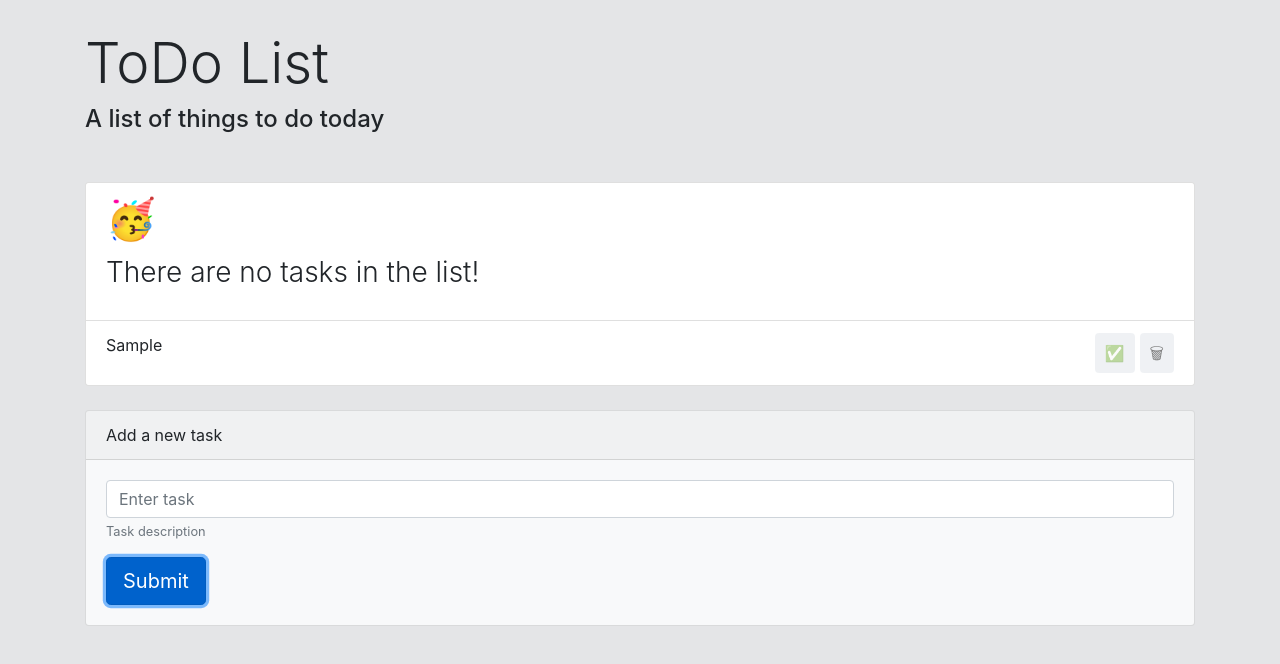
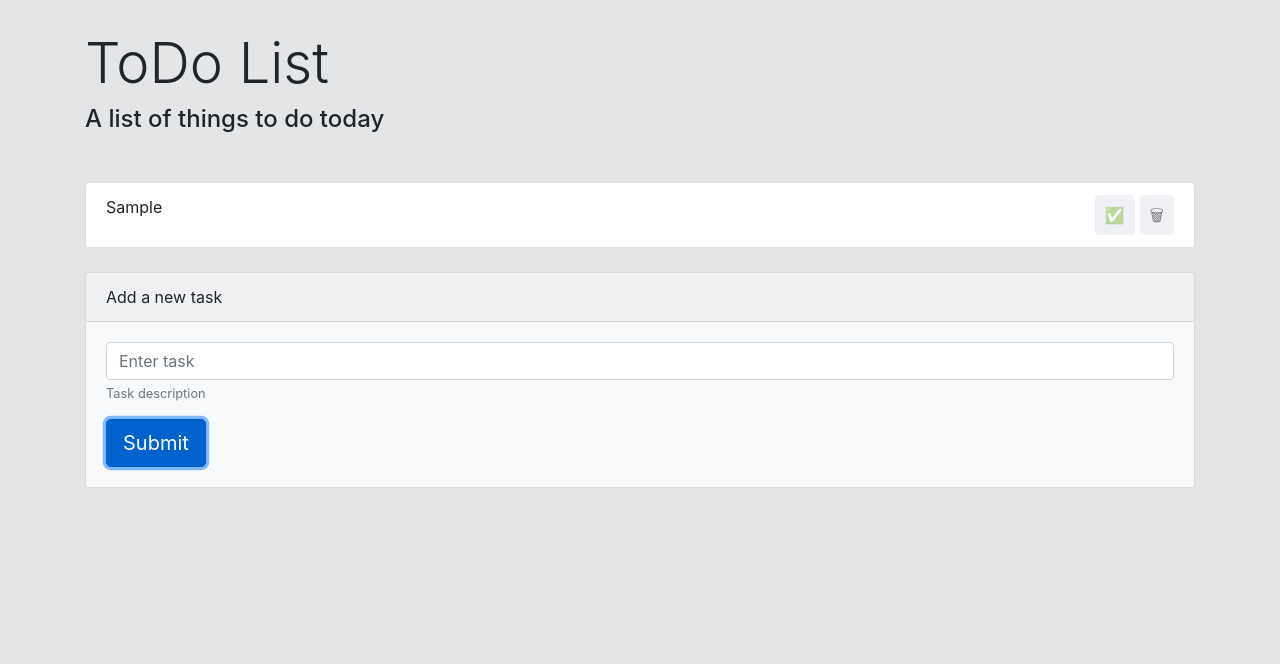
Before and after one commit to AndreyTimoshenkov/todolist, a website: page index.html in a window 1280 px wide. Both pictures are taken after typing "Sample" into the empty fields and a click on the button "Submit". Drawn offline with nearby package versions, Linux system fonts and the light colour scheme.

Commit message:
all done

```diff
--- a/index.html
+++ b/index.html
@@ -38,7 +38,7 @@
 	</div>
 
 	<div class="d-none" id="empty-list">
-		<li class="list-group-item">
+		<li class="list-group-item" id="empty-list-template">
 			<h1>🥳</h1>
 			<div class="empty-list__title">There are no tasks in the list!</div>
 		</li>
--- a/js/main.js
+++ b/js/main.js
@@ -68,9 +68,7 @@ function checkIfIsEmpty() {
     if (localStorage.length === 0) {
         taskList.innerHTML = emptyListElement.innerHTML;
     } else {
-        if (emptyListElement) {
-            emptyListElement.remove()
-        };
+        document.getElementById("empty-list-template").remove();
     }
 };
 /**
@@ -92,12 +90,9 @@ form.addEventListener('submit', addTask);
 taskList.addEventListener('click', deleteTask);
 taskList.addEventListener('click', markAsDone);
 document.addEventListener("DOMContentLoaded", (event) => {
-
     for (let i = 0; i < localStorage.length; i++) {
         const task = JSON.parse(localStorage.getItem(localStorage.key(i)));
-
         visualiseTask(task);
     };
-
     checkIfIsEmpty();
 });
```
